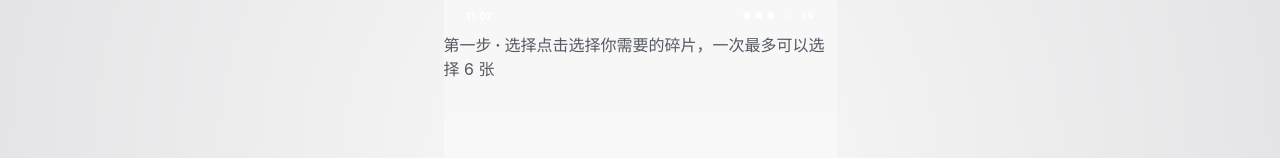
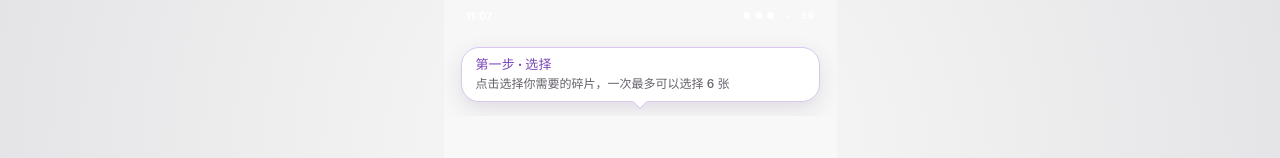
Before and after one commit to HEIHAI-META/batch-jigsaw-placement, a React (Vite) app: page / in a window 1280 px wide. Shown: the top 158 px of the page. Built offline with nearby package versions, Linux system fonts and the light colour scheme.

Commit message:
Add staged guide copy bubbles

```diff
--- a/src/batch-place-demo.css
+++ b/src/batch-place-demo.css
@@ -5,7 +5,12 @@ body:has(.mobile-demo-stage){position:fixed;inset:0;min-width:0;background:#e7e7
 .phone-demo button{font:inherit}
 .status-strip{height:32px;padding:9px 22px 0;display:flex;align-items:flex-start;justify-content:space-between;color:#fff;background:#f7f7f7;font-size:11px;font-weight:750}
 .status-strip span{font-size:9px;letter-spacing:.8px}
-.game-tools{height:84px;background:#f7f7f7}
+.game-tools{position:relative;height:84px;display:grid;place-items:center;background:#f7f7f7}
+.guide-copy-bubble{position:relative;width:calc(100% - 34px);min-height:52px;display:flex;flex-direction:column;justify-content:center;gap:2px;padding:8px 14px 9px;border:1px solid #d9c7ee;border-radius:18px;background:#fff;color:#66616c;box-shadow:0 7px 20px #4d356722;opacity:0;transform:translateY(-7px) scale(.97);transition:opacity .22s ease,transform .3s cubic-bezier(.22,.78,.28,1)}
+.guide-copy-bubble::after{content:"";position:absolute;left:50%;bottom:-6px;width:10px;height:10px;border-right:1px solid #d9c7ee;border-bottom:1px solid #d9c7ee;background:#fff;transform:translateX(-50%) rotate(45deg)}
+.guide-copy-bubble.is-visible{opacity:1;transform:translateY(0) scale(1)}
+.guide-copy-bubble strong{color:#7947b8;font-size:13px;line-height:17px;font-weight:760;letter-spacing:.1px}
+.guide-copy-bubble span{font-size:12px;line-height:17px;font-weight:520}
 .play-space{position:relative;height:536px;overflow:hidden;background:#f8f8f8;touch-action:none}
 .play-space.drawer-open{z-index:12;overflow:visible}
 .puzzle-board{position:absolute;left:15px;right:15px;top:44px;height:360px;border:1px solid #b5b5b5;background:#c8c8c8;box-shadow:inset 0 0 0 1px #bbb;overflow:hidden}
```
